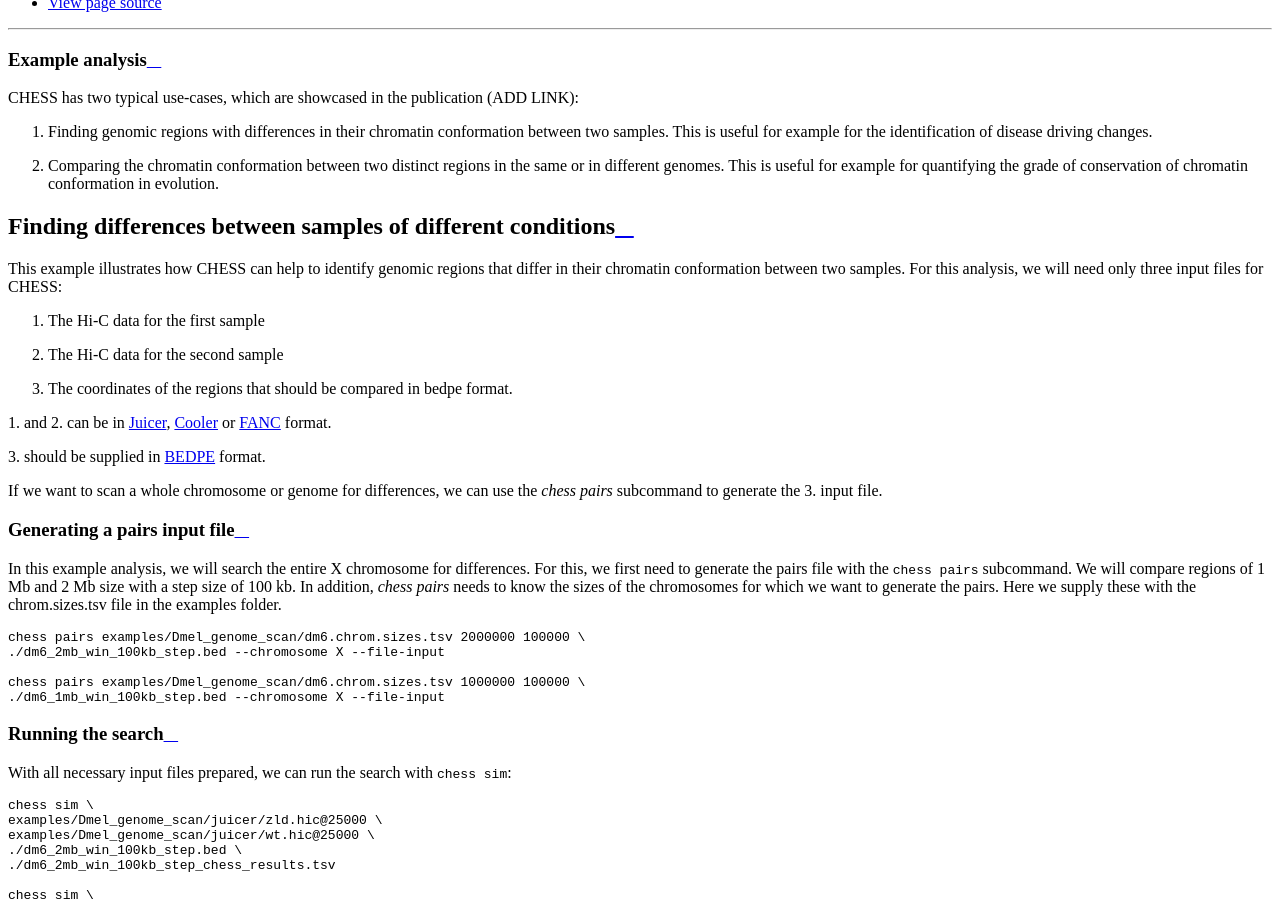
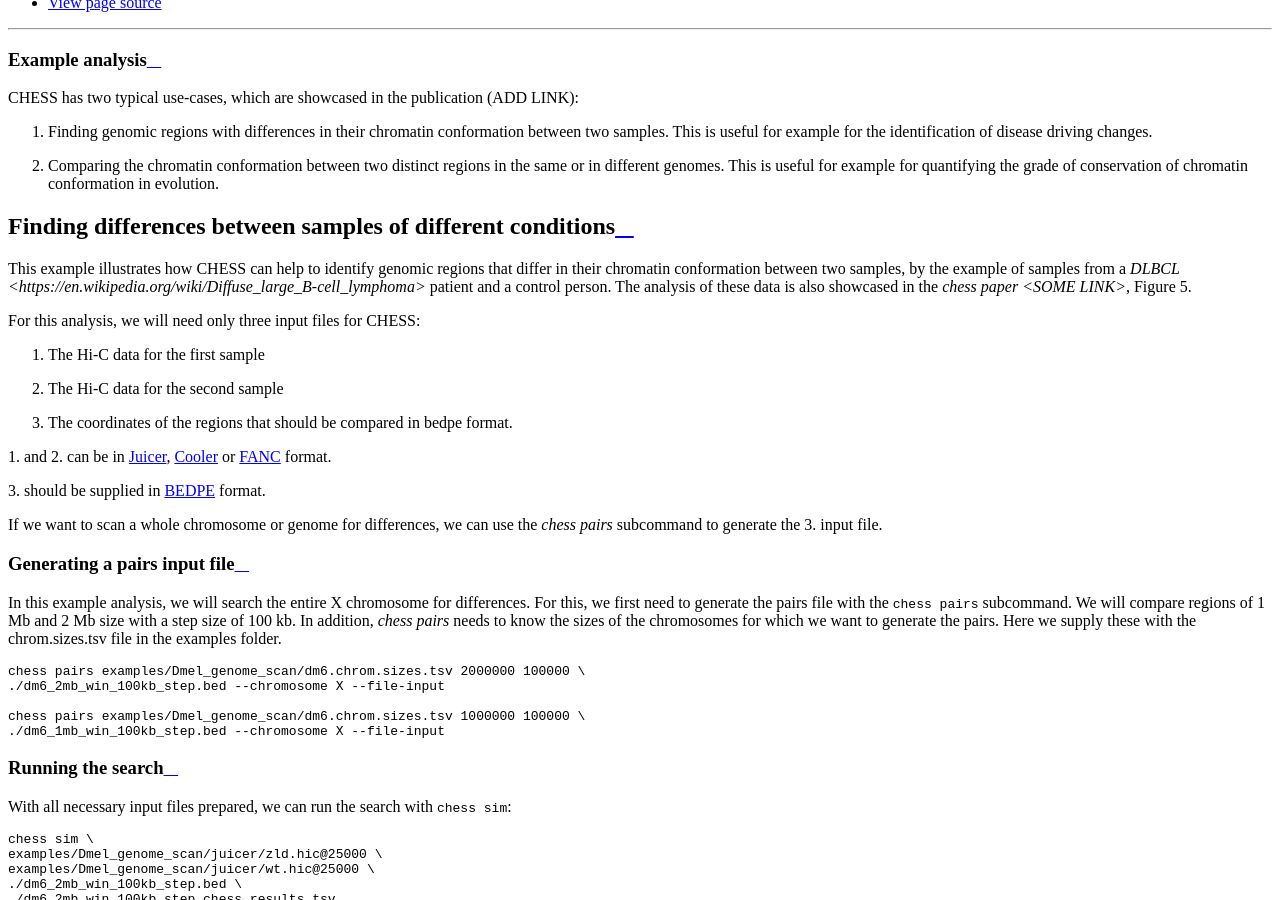
Before and after one commit to vaquerizaslab/chess, a Sphinx documentation site: the page built from docs/example_analysis.rst, in a window 1280 px wide and 900 px high, scrolled down 335 px. Built offline with Sphinx 7.4.7 and the Read the Docs theme 2.0.0, drawn with Linux system fonts in a browser that asks for light colours; formulas are drawn with MathJax 3.

Commit message:
Introduce dlbcl data

```diff
--- a/docs/example_analysis.rst
+++ b/docs/example_analysis.rst
@@ -17,7 +17,11 @@ Finding differences between samples of different conditions
 ===========================================================
 
 This example illustrates how CHESS can help to identify genomic regions
-that differ in their chromatin conformation between two samples.
+that differ in their chromatin conformation between two samples, by the
+example of samples from a `DLBCL <https://en.wikipedia.org/wiki/Diffuse_large_B-cell_lymphoma>`
+patient and a control person. The analysis of these data is also showcased in
+the `chess paper <SOME LINK>`, Figure 5.
+
 For this analysis, we will need only three input files for CHESS:
 
 1. The Hi-C data for the first sample
```
